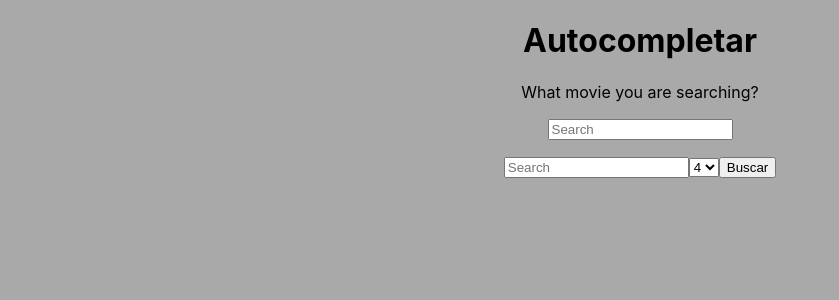
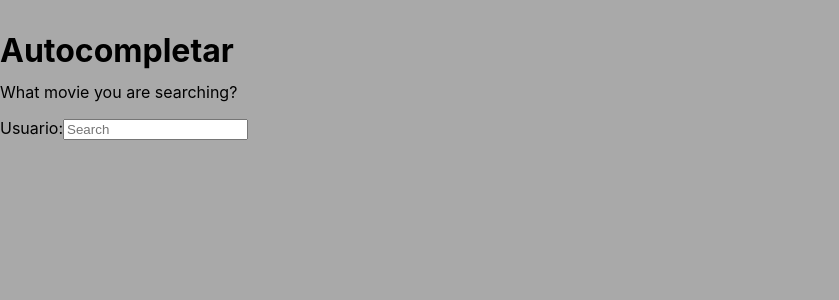
Before and after one commit to WilliamBIR/Autocomplete, a React (Create React App) app: page / in a window 1280 px wide. Shown: the top 300 px of the page, without its empty margins (0-839 px from the left). Built offline with nearby package versions, Linux system fonts and the light colour scheme.

Commit message:
Solo con usuario entra a Peliculas

```diff
--- a/src/App.css
+++ b/src/App.css
@@ -1,5 +1,5 @@
-.Todo {
-  text-align: center;
-  width:200;
-  height: 100;
+.autot{
+  position:relative;
+  left:20 px;
+  top: 10px;
 }
--- a/src/App.js
+++ b/src/App.js
@@ -69,7 +69,7 @@ function App(props) {
     return(
     <div className="Todo">
         <h1 className="autot">Autocompletar</h1>
-        <p>What movie you are searching?</p>
+        <p className="pregunta">What movie you are searching?</p>
         <Provider>
         <Usuario Usuarios={Usuarios}/>
         <Lista Peliculas={Peliculas}/>
--- a/src/components/Peliculas/Lista.css
+++ b/src/components/Peliculas/Lista.css
@@ -7,6 +7,5 @@ ul {
 li{
     line-height: 1.5;
     align-self:center;
-    width:100;
     background-color: white;
   }
--- a/src/components/Peliculas/Lista.js
+++ b/src/components/Peliculas/Lista.js
@@ -11,7 +11,9 @@ export default function Lista({Peliculas}){
     const[ControlLista,setControl]=useState(0);
     const[RangoUsuario,setRangoUsuario]=useContext(AppContext)
 
+    console.log(RangoUsuario)
     const handleInputChange= e =>{
+        console.log(RangoUsuario)
         setBuscador(e.target.value);
         setAlerta('');
         if(e.target.value.length===0){
@@ -129,6 +131,7 @@ export default function Lista({Peliculas}){
 
     return(
         <div>
+        <p style={{display: "NotFound"===RangoUsuario ? "none":"block" }}>Pelicula:
         <input id="Buscando" name="buscando" type="search" placeholder="Search" onChange={handleInputChange}  onKeyDown={Teclapresionada}  value={buscando}></input>
         <select onChange={Cambiarlimite}>
             <option value={4}>4</option>
@@ -139,7 +142,7 @@ export default function Lista({Peliculas}){
 
         </select>
         <button onClick={()=>Alertaalsubir()}>Buscar</button>
-
+        </p>
         <ul id="Lista">
             {Listafil.map((asd,i)=>{
                 return(
--- a/src/components/Usuarios/Usuario.js
+++ b/src/components/Usuarios/Usuario.js
@@ -7,11 +7,13 @@ export default function Usuario({Usuarios}){
     const[User,setUser]=useState('')
     const[ListaUsers,setListaUsers]=useState([])
     const[ControlLista,setControl]=useState(0)
+    const[Mensaje,setMensaje]=useState('')
     const[RangoUsuario,setRangoUsuario]=useContext(AppContext)
     const Limite=2
 
 
     const handleInputChange= e =>{
+        setMensaje('')
         setUser(e.target.value);
         if(e.target.value.length===0){
             setListaUsers([]);
@@ -19,10 +21,23 @@ export default function Usuario({Usuarios}){
         else{
             Acomodarlista(e.target.value)
             setUser(e.target.value)
-            revisarrango(e.target.value)
+            var aux=revisarrango(e.target.value)
+            if(aux===0){
+                setRangoUsuario('NotFound')
 
+            }
+            else{
+                Usuarios.map(Usuario=>{
+                    if(Usuario.Nombre===e.target.value){
+                        setRangoUsuario(Usuario.Rango)
+                        setMensaje('UserFound')
+                    }
+                })
+            }
         }
     }
+
+
 
     const Acomodarlista=(Abuscar)=>{
         var aux=[]
@@ -42,10 +57,22 @@ export default function Usuario({Usuarios}){
     }
 
     const Clickenopciones=tabla=>{
+        setMensaje('')
         document.getElementById('ListaUs').style.display='none';
         setUser(tabla);
         setControl(ListaUsers.indexOf(tabla))
-        revisarrango(tabla)
+        var aux=revisarrango(tabla)
+        if(aux===0){
+            setRangoUsuario('NotFound')
+        }
+        else{
+            Usuarios.map(Usuario=>{
+                if(Usuario.Nombre===tabla){
+                    setRangoUsuario(Usuario.Rango)
+                    setMensaje('UserFound')
+                }
+            })
+        }
         Acomodarlista(tabla)
 
     }
@@ -53,20 +80,16 @@ export default function Usuario({Usuarios}){
 
     const revisarrango=Uwu=>{
         var aux=0
-        setRangoUsuario('User')
         Usuarios.map(Usuario=>{
             if(Usuario.Nombre===Uwu){
                 aux+=1;
-                setRangoUsuario(Usuario.Rango)
             }
         return(
             aux
         )
 
         })
-        if(aux===0){
-            setRangoUsuario('NotFound')
-        }
+        return(aux)
     }
 
     const removeAccents = (str) => {
@@ -82,9 +105,19 @@ export default function Usuario({Usuarios}){
             setControl(prevControl =>prevControl-1)
         }
         else if(e.key==="Enter"){
-            e.preventDefault();
             setUser(ListaUsers[ControlLista])
-            revisarrango(ListaUsers[ControlLista])
+            var aux=revisarrango(ListaUsers[ControlLista])
+            if(aux===0){
+                setRangoUsuario('NotFound')
+            }
+            else{
+                Usuarios.map(Usuario=>{
+                    if(Usuario.Nombre===ListaUsers[ControlLista]){
+                        setRangoUsuario(Usuario.Rango)
+                        setMensaje('UserFound')
+                    }
+                })
+            }
         }
     }
 
@@ -101,7 +134,10 @@ export default function Usuario({Usuarios}){
 
     return(
         <div>
+        <p>Usuario:
         <input id="Usuarios" name="usuarios" type="search" placeholder="Search" onChange={handleInputChange} onKeyDown={Teclapresionada}   value={User}></input>
+        {Mensaje}
+        </p>
         <ul id="ListaUs">
             {ListaUsers.map((asd,i)=>{
                 return(
```
